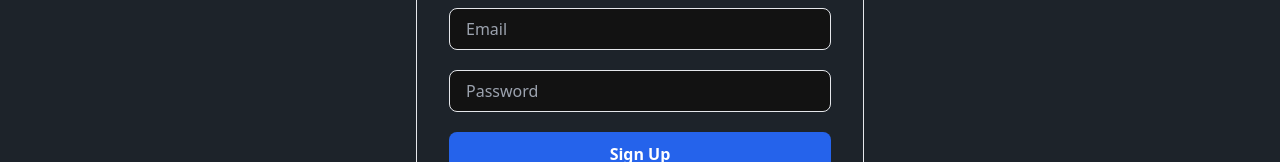
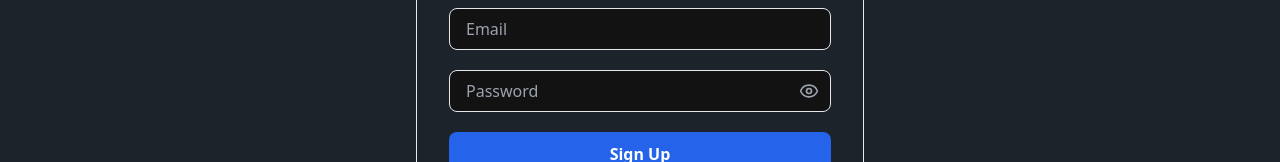
Before and after one commit to RanitJana/NextTalk, a React (Vite) app in the folder client/: page /signup in a window 1280 px wide. Shown: the part 439-601 px from the top of the page. Built offline with nearby package versions, Linux system fonts and the light colour scheme.

Commit message:
feat: add password visibility toggle in login and signup forms

```diff
--- a/client/src/pages/LogIn.jsx
+++ b/client/src/pages/LogIn.jsx
@@ -1,6 +1,6 @@
-import { Loader2 } from "lucide-react";
+import { Loader2, Eye, EyeOff } from "lucide-react";
 import { useAuthStore } from "../store/useAuthStore.js";
-import React from "react";
+import React, { useState } from "react";
 import { useForm } from "react-hook-form";
 import { Link } from "react-router-dom";
 
@@ -12,6 +12,11 @@ export default function LogInPage() {
   } = useForm();
 
   const { login, isLoggingIn } = useAuthStore();
+  const [showPassword, setShowPassword] = useState(false);
+
+  const togglePasswordVisibility = () => {
+    setShowPassword(!showPassword);
+  };
 
   const onSubmit = (data) => {
     login(data);
@@ -43,13 +48,24 @@ export default function LogInPage() {
               )}
             </div>
 
-            <div>
+            <div className="relative">
               <input
-                type="password"
+                type={showPassword ? "text" : "password"}
                 placeholder="Password"
-                className="w-full px-4 py-2 border rounded-lg focus:ring-2 focus:ring-blue-500 focus:border-blue-500 outline-none transition"
+                className="w-full px-4 py-2 border rounded-lg focus:ring-2 focus:ring-blue-500 focus:border-blue-500 outline-none transition pr-10"
                 {...register("password", { required: true })}
               />
+              <button
+                type="button"
+                onClick={togglePasswordVisibility}
+                className="absolute right-3 top-1/2 transform -translate-y-1/2 text-gray-400 hover:text-gray-600"
+              >
+                {showPassword ? (
+                  <EyeOff className="w-5 h-5" />
+                ) : (
+                  <Eye className="w-5 h-5" />
+                )}
+              </button>
               {errors.password && (
                 <p className="mt-1 text-sm text-red-600">
                   Password is required
--- a/client/src/pages/SignUp.jsx
+++ b/client/src/pages/SignUp.jsx
@@ -1,7 +1,7 @@
 import { useAuthStore } from "../store/useAuthStore.js";
 import React, { useState } from "react";
 import { useForm } from "react-hook-form";
-import { Upload, Image as ImageIcon, X, Loader2 } from "lucide-react";
+import { Upload, Image as ImageIcon, X, Loader2, Eye, EyeOff } from "lucide-react";
 import { Link } from "react-router-dom";
 
 export default function SignupPage() {
@@ -13,8 +13,13 @@ export default function SignupPage() {
 
   const [profilePic, setProfilePic] = useState(null);
   const [previewImage, setPreviewImage] = useState("/defaultUser.jpg");
+  const [showPassword, setShowPassword] = useState(false);
 
   const { signup, isSigningUp } = useAuthStore();
+
+  const togglePasswordVisibility = () => {
+    setShowPassword(!showPassword);
+  };
 
   const onSubmit = (data) => {
     const formData = new FormData();
@@ -120,16 +125,29 @@ export default function SignupPage() {
               )}
             </div>
 
-            {/* Password Field */}
-            <div>
+            {/* Password Field with Toggle */}
+            <div className="relative">
               <input
-                type="password"
+                type={showPassword ? "text" : "password"}
                 placeholder="Password"
-                className="w-full px-4 py-2 border rounded-lg focus:ring-2 focus:ring-blue-500 focus:border-blue-500 outline-none transition"
+                className="w-full px-4 py-2 border rounded-lg focus:ring-2 focus:ring-blue-500 focus:border-blue-500 outline-none transition pr-10"
                 {...register("password", { required: true })}
               />
+              <button
+                type="button"
+                onClick={togglePasswordVisibility}
+                className="absolute right-3 top-1/2 transform -translate-y-1/2 text-gray-400 hover:text-gray-600"
+              >
+                {showPassword ? (
+                  <EyeOff className="w-5 h-5" />
+                ) : (
+                  <Eye className="w-5 h-5" />
+                )}
+              </button>
               {errors.password && (
-                <p className="mt-1 text-sm text-red-600">Password is required</p>
+                <p className="mt-1 text-sm text-red-600">
+                  Password is required
+                </p>
               )}
             </div>
 
--- a/client/src/pages/UpdateProfile.jsx
+++ b/client/src/pages/UpdateProfile.jsx
@@ -9,20 +9,16 @@ export default function UpdateProfile() {
   const [name, setName] = useState(currentUser.authUser.user.name);
   const [email, setEmail] = useState(currentUser.authUser.user.email);
   const [bio, setBio] = useState(currentUser.authUser.user.bio);
-  const [profilePic, setProfilePic] = useState(
-    currentUser.authUser.user.profilePic
-  );
+  const [profilePic, setProfilePic] = useState(currentUser.authUser.user.profilePic);
+  const [previewImage, setPreviewImage] = useState(currentUser.authUser.user.profilePic);
 
   const {
     register,
     handleSubmit,
   } = useForm();
 
-  const [previewImage, setPreviewImage] = useState(
-    currentUser.authUser.user.profilePic
-  );
+  const { updateProfile, isUpdatingProfile } = useAuthStore();
 
-  const { updateProfile, isUpdatingProfile } = useAuthStore();
 
   const onSubmit = () => {
     const formData = {
```
